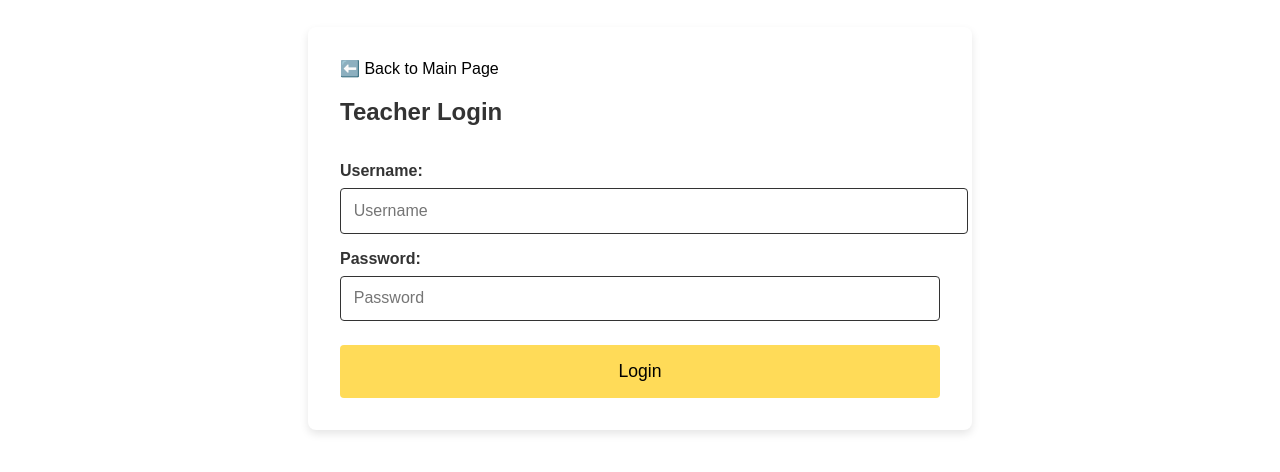
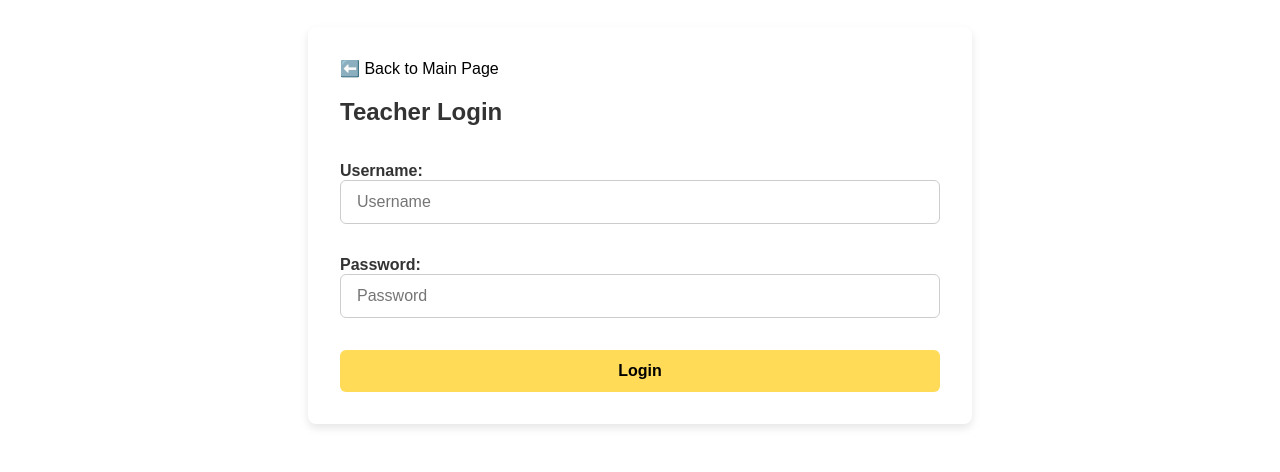
Before and after one commit to Thandi06/Maths-literacy, a plain HTML site: page admin.html in a window 1280 px wide. Shown: the part 74-546 px from the top of the page. Drawn offline with Linux system fonts and the light colour scheme.

Commit message:
project in progress

```diff
--- a/admin.css
+++ b/admin.css
@@ -2,16 +2,13 @@
 body {
     font-family: Arial, sans-serif;
     background-color: white;
-    /* White */
     color: #333;
-    /* Black */
     margin: 0;
     padding: 0;
 }
 
 header {
     background-color: #FFDB58;
-    /* Mustard */
     color: black;
     padding: 1rem 0;
     text-align: center;
@@ -31,26 +28,24 @@ nav a {
     font-weight: bold;
     padding: 0.5rem 1rem;
     background-color: #333;
-    /* Black */
     border-radius: 4px;
 }
 
 nav a:hover {
     background-color: #444;
-    /* Darker Black */
 }
 
-/* Form Styling */
+/* Form Container */
 main {
     max-width: 600px;
     margin: 2rem auto;
     background-color: white;
-    /* White */
     padding: 2rem;
     border-radius: 8px;
     box-shadow: 0 4px 8px rgba(0, 0, 0, 0.1);
 }
 
+/* Form Styling */
 form {
     display: flex;
     flex-direction: column;
@@ -61,50 +56,39 @@ form label {
     margin-top: 1rem;
 }
 
+/* Unified input, select, textarea styling */
+form input,
 form select,
-form input {
-    padding: 0.8rem;
+form textarea {
+    width: 100%;
+    padding: 0.75rem 1rem;
+    margin-bottom: 1rem;
+    border-radius: 6px;
+    border: 1px solid #ccc;
     font-size: 1rem;
-    margin-top: 0.5rem;
-    border: 1px solid #333;
-    /* Black */
-    border-radius: 4px;
+    box-sizing: border-box;
 }
 
+/* Button Styling */
 form button {
-    background-color: #FFDB58;
-    /* Mustard */
+    background: #FFDB58;
     color: black;
+    padding: 0.75rem 1rem;
     border: none;
-    padding: 1rem;
-    font-size: 1.1rem;
-    margin-top: 1.5rem;
+    border-radius: 6px;
+    width: 100%;
+    font-weight: bold;
+    font-size: 1rem;
     cursor: pointer;
-    border-radius: 4px;
+    transition: background 0.3s ease;
+    margin-top: 1rem;
 }
 
 form button:hover {
-    background-color: #B8860B;
-    /* Darker Mustard */
+    background: #B8860B;
 }
 
-form input[type="url"] {
-    width: 100%;
-}
-
-form input[type="text"] {
-    width: 100%;
-}
-
-/* Alert or Instructions */
-p {
-    text-align: center;
-    font-size: 1.1rem;
-    margin-top: 2rem;
-    color: #333;
-    /* Black */
-}
-
+/* Feedback Message Styling */
 .feedback-message {
     margin-top: 1rem;
     padding: 1rem;
@@ -112,49 +96,44 @@ p {
     font-size: 1rem;
     text-align: center;
     display: none;
-    /* Initially hidden */
 }
 
 .feedback-message.success {
     background-color: #d4edda;
-    /* Light Green */
     color: #155724;
-    /* Dark Green */
     border: 1px solid #c3e6cb;
-    /* Green Border */
 }
 
 .feedback-message.error {
     background-color: #f8d7da;
-    /* Light Red */
     color: #721c24;
-    /* Dark Red */
     border: 1px solid #f5c6cb;
-    /* Red Border */
 }
 
+/* Paragraph Styling */
+p {
+    text-align: center;
+    font-size: 1.1rem;
+    margin-top: 2rem;
+    color: #333;
+}
+
+/* Responsive Styling */
 @media screen and (max-width: 600px) {
     main {
         width: 90%;
         padding: 1rem;
         box-shadow: none;
-        /* Remove shadow for simplicity */
         border-radius: 0;
-        /* Remove rounded corners */
     }
 
     form button {
         font-size: 1rem;
         padding: 0.8rem;
         width: 100%;
-        /* Full-width button on mobile */
     }
 }
 
-form select,
-form input,
-form button {
-    outline-color: #FFDB58;
-    /* Mustard Outline */
-    outline-offset: 2px;
+.fix {
+    padding: 0.75rem 1rem;
 }
--- a/admin.html
+++ b/admin.html
@@ -24,7 +24,7 @@
             <h2>Teacher Login</h2>
             <form id="login-form">
                 <label for="username">Username:</label>
-                <input type="text" id="username" placeholder="Username" required />
+                <input type="text" id="username" placeholder="Username" class="fix" required />
 
                 <label for="password">Password:</label>
                 <input type="password" id="password" placeholder="Password" required />
@@ -58,10 +58,10 @@
                 </select>
 
                 <label for="fileTitle">Title:</label>
-                <input type="text" id="fileTitle" placeholder="e.g. Term 2 Quiz" required />
+                <input type="text" id="fileTitle" placeholder="e.g. Term 2 Quiz" class="fix" required />
 
                 <label for="fileUrl">File URL (Google Drive link):</label>
-                <input type="url" id="fileUrl" placeholder="https://..." required />
+                <input type="url" id="fileUrl" placeholder="https://..." class="fix" required />
 
                 <button type="submit">Submit</button>
             </form>
```
Also changed, not shown: view.html (+12 -11 lines).
